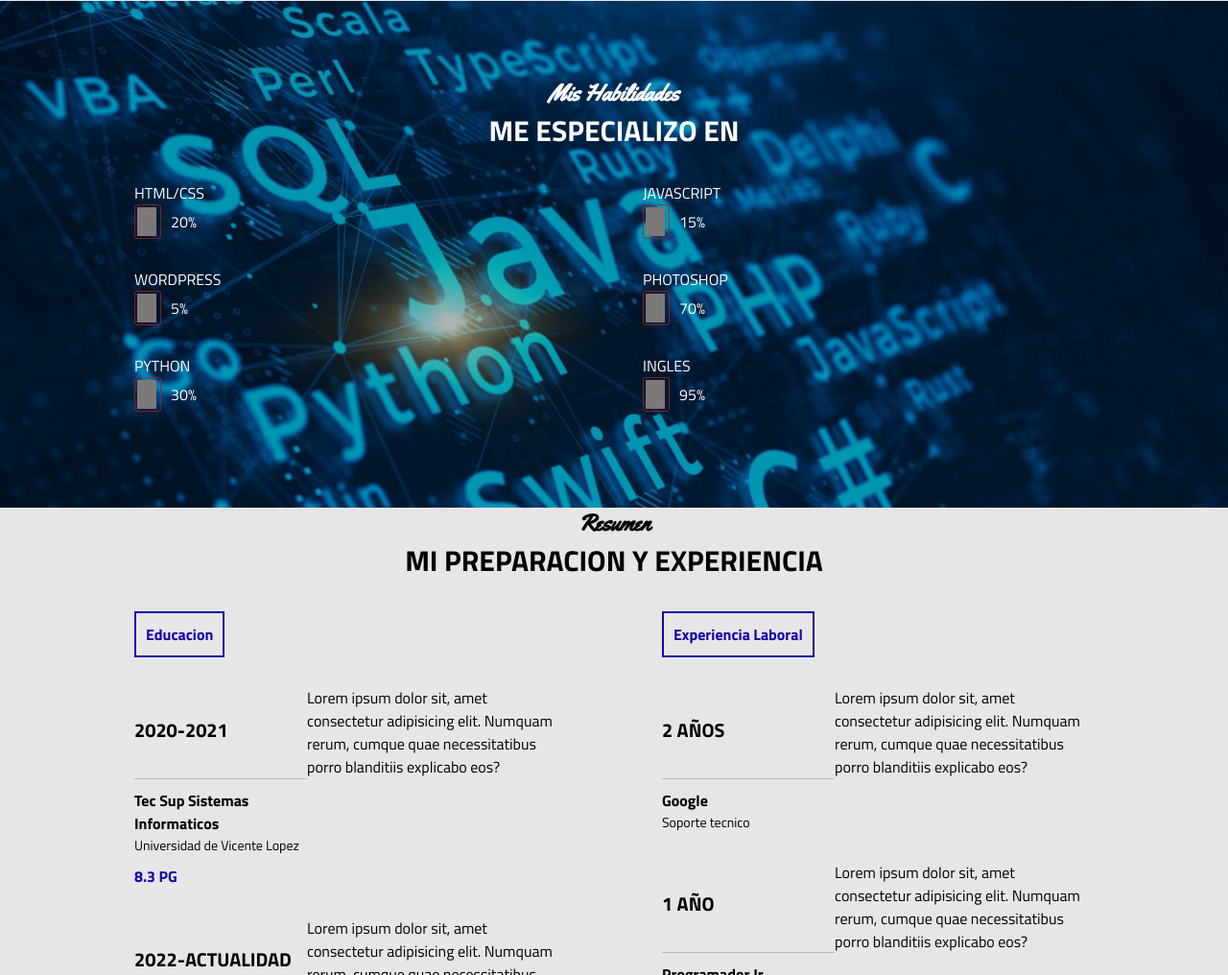
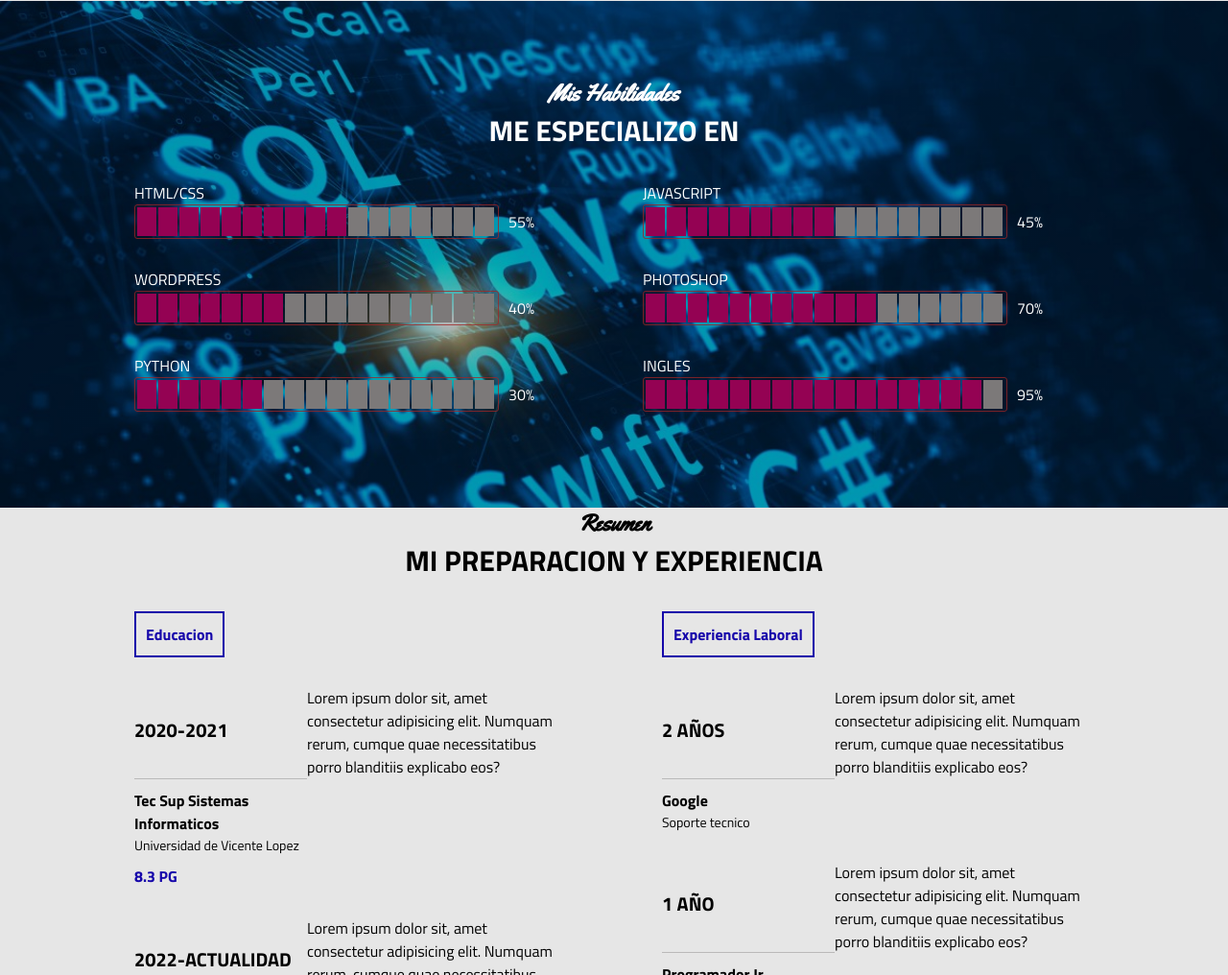
Before and after one commit to xXWhisperXx/xXWhisperXx.github.io, a plain HTML site: page index.html in a window 1280 px wide. Shown: the part 1059-2075 px from the top of the page at 96% size. Drawn offline with Linux system fonts and the light colour scheme; a web font is replaced by a local one.

Commit message:
Add files via upload

```diff
--- a/comportamiento.js
+++ b/comportamiento.js
@@ -13,7 +13,7 @@ function mostrarOcultarMenu(){
 }
 // ocultar menu una vez que seleccionamos una opcion
 let links = document.querySelectorAll("nav a");
-for(var x = 0; x,links.length; x++){
+for(var x = 0; x<links.length; x++){
     links[x].onclick = function(){
         menu.style.display = "none";
         menu_visible = false;
@@ -36,7 +36,51 @@ let wordpress = document.getElementById("wordpress");
 crearBarra(wordpress);
 let photoshop = document.getElementById("photoshop");
 crearBarra(photoshop);
-let php = document.getElementById("php");
-crearBarra(php);
-let ilustrator = document.getElementById("ilustrator");
-crearBarra(ilustrator);
+let python = document.getElementById("python");
+crearBarra(python);
+let ingles = document.getElementById("ingles");
+crearBarra(ingles);
+
+let contadores = [-1,-1,-1,-1,-1,-1];
+let entro = false;
+function efectoHabilidades(){
+    var habilidades = document.getElementById("habilidades");
+    var distancia_skills = window.innerHeight - habilidades.getBoundingClientRect().top;
+    if(distancia_skills>=300 &&entro == false){
+        entro = true;
+        const intervalHtml = setInterval(function(){
+            pintarBarra(html, 10, 0, intervalHtml);
+        },100);
+        const intervalJavascript = setInterval(function(){
+            pintarBarra(javascript, 9, 1, intervalJavascript);
+        },100);
+        const intervalIngles = setInterval(function(){
+            pintarBarra(ingles, 16, 2, intervalIngles);
+        },100);
+        const intervalWordpress = setInterval(function(){
+            pintarBarra(wordpress, 7, 3, intervalWordpress);
+        },100);
+        const intervalPython = setInterval(function(){
+            pintarBarra(python, 6, 4, intervalPython);
+        },100);
+        const intervalPhotoshop = setInterval(function(){
+            pintarBarra(photoshop, 11, 5, intervalPhotoshop);
+        },100);
+    }
+}
+
+function pintarBarra(id_barra, cantidad, indice, interval){
+    contadores[indice]++;
+    x=contadores[indice];
+    if(x < cantidad){
+        let elementos = id_barra.getElementsByClassName("e");
+        elementos[x].style.backgroundColor = "#940253";
+    }
+    else{
+        clearInterval(interval)
+    }
+}
+
+window.onscroll = function(){
+    efectoHabilidades();
+}
--- a/index.html
+++ b/index.html
@@ -82,18 +82,18 @@
                     <span>HTML/CSS</span>
                     <div class="cont-barra">
                         <div class="barra" id="html">
-                            <div class="e"></div>
+
                         </div>
-                        <span>20%</span>
+                        <span>55%</span>
                     </div>
                 </div>
                 <div class="col">
                     <span>JAVASCRIPT</span>
                     <div class="cont-barra">
                         <div class="barra" id="javascript">
-                            <div class="e"></div>
+
                         </div>
-                        <span>15%</span>
+                        <span>45%</span>
                     </div>
                 </div>
             </div>
@@ -102,16 +102,16 @@
                     <span>WORDPRESS</span>
                     <div class="cont-barra">
                         <div class="barra" id="wordpress">
-                            <div class="e"></div>
+
                         </div>
-                        <span>5%</span>
+                        <span>40%</span>
                     </div>
                 </div>
                 <div class="col">
                     <span>PHOTOSHOP</span>
                     <div class="cont-barra">
                         <div class="barra" id="photoshop">
-                            <div class="e"></div>
+
                         </div>
                         <span>70%</span>
                     </div>
@@ -121,8 +121,8 @@
                 <div class="col">
                     <span>PYTHON</span>
                     <div class="cont-barra">
-                        <div class="barra" id="php">
-                            <div class="e"></div>
+                        <div class="barra" id="python">
+
                         </div>
                         <span>30%</span>
                     </div>
@@ -130,8 +130,8 @@
                 <div class="col">
                     <span>INGLES</span>
                     <div class="cont-barra">
-                        <div class="barra" id="ilustrator">
-                            <div class="e"></div>
+                        <div class="barra" id="ingles">
+
                         </div>
                         <span>95%</span>
                     </div>
```
